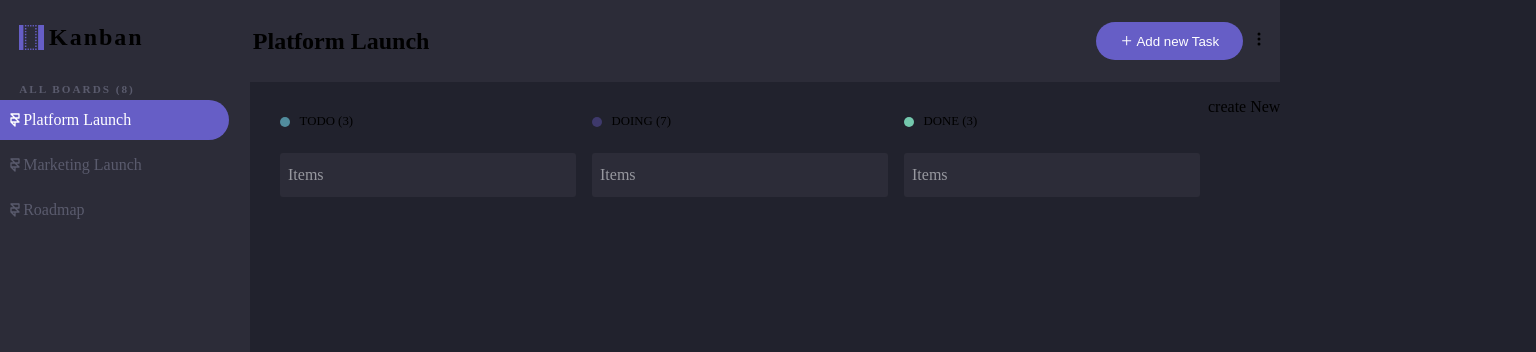
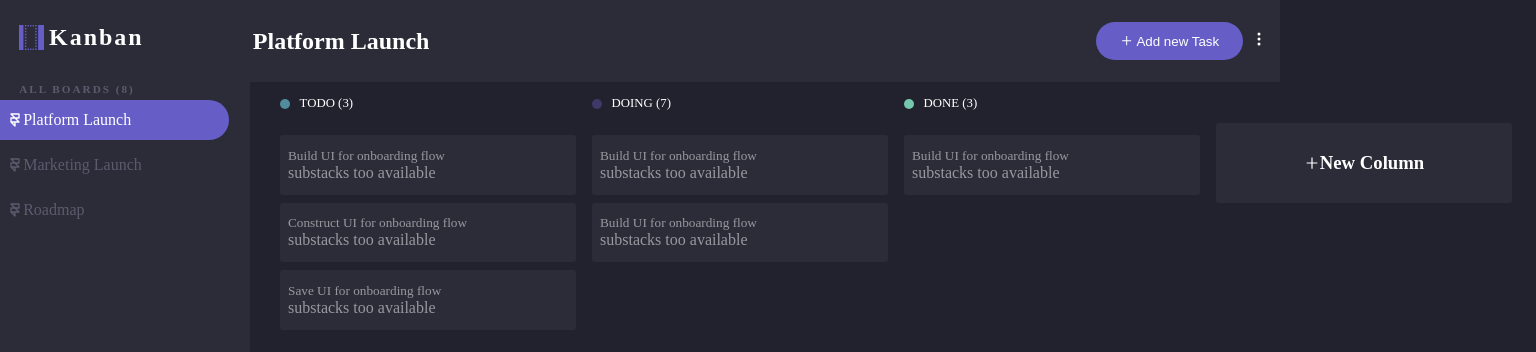
Before and after one commit to obodobright/PMA-Kanban, a Next.js app: page / in a window 1280 px wide. Shown: the top 352 px of the page, 1536 px wide, since content can reach past the window. Built offline with nearby package versions, Linux system fonts and the light colour scheme.

Commit message:
drag drop fixtures, plenty bugs

```diff
--- a/component/Navbar/index.tsx
+++ b/component/Navbar/index.tsx
@@ -5,6 +5,7 @@ import { BsThreeDotsVertical } from "react-icons/bs"
 
 const NavBar: React.FC = () => {
     return (
+        <section style={{ position: "fixed", width: "100%" }}>
             <main className={styles["nav-container"]}>
                 <section className={styles["nav-items"]}>
                     <h2>Platform Launch</h2>
@@ -19,6 +20,7 @@ const NavBar: React.FC = () => {
                     </div>
                 </section>
             </main>
+        </section>
     )
 }
 export default NavBar;
--- a/component/Navbar/nav.module.css
+++ b/component/Navbar/nav.module.css
@@ -1,10 +1,10 @@
 .nav-container {
-    width: 100%;
+    /* width: 100%; */
     padding: 1.3rem 0.8rem;
     background-color: #2c2c38;
     overflow: hidden;
     margin-left: 15rem;
-    position: sticky;
+    position: relative;
     top: 0;
 }
 
--- a/helpers/boardData.ts
+++ b/helpers/boardData.ts
@@ -6,20 +6,29 @@ export const boardData: boardProps[] = [
     tag: "todo",
     tagColor: "#518c9d",
     total: 3,
-    items: [{ title: "Build UI for onboarding flow", description: "substacks too available" }],
+    items: [
+      { id: 1, title: "Build UI for onboarding flow", description: "substacks too available" },
+      { id: 2, title: "Construct UI for onboarding flow", description: "substacks too available" },
+      { id: 3, title: "Save UI for onboarding flow", description: "substacks too available" },
+    ],
   },
   {
     id: 2,
     tag: "doing",
     tagColor: "#3e396b",
     total: 7,
-    items: [{ title: "Build UI for onboarding flow", description: "substacks too available" }],
+    items: [
+      { id: 1, title: "Build UI for onboarding flow", description: "substacks too available" },
+      { id: 2, title: "Build UI for onboarding flow", description: "substacks too available" },
+    ],
   },
   {
     id: 3,
     tag: "done",
     tagColor: "#74c8ad",
     total: 3,
-    items: [{ title: "Build UI for onboarding flow", description: "substacks too available" }],
+    items: [
+      { id: 3, title: "Build UI for onboarding flow", description: "substacks too available" },
+    ],
   },
 ];
--- a/helpers/types.ts
+++ b/helpers/types.ts
@@ -1,6 +1,7 @@
 export interface boardItemProps {
   title?: string;
   description?: string;
+  id: number;
 }
 export interface boardProps {
   id: number;
--- a/package.json
+++ b/package.json
@@ -16,6 +16,8 @@
     "eslint-config-next": "13.2.4",
     "next": "13.2.4",
     "react": "18.2.0",
+    "react-dnd": "^16.0.1",
+    "react-dnd-html5-backend": "^16.0.1",
     "react-dom": "18.2.0",
     "react-icons": "^4.8.0",
     "typescript": "5.0.3"
--- a/pages/Platform/Board.tsx
+++ b/pages/Platform/Board.tsx
@@ -1,22 +1,57 @@
-import React from "react";
+"use client"
+import React, { useRef, useState } from "react";
 import styles from "./style.module.css"
 import { boardProps } from "../../helpers/types";
 import ItemCard from "./ItemCard";
+import { DndProvider } from "react-dnd";
+import { HTML5Backend } from "react-dnd-html5-backend"
+import { useDrop } from "react-dnd"
+import { boardItemProps } from "../../helpers/types";
 
 interface boardProp {
     data: boardProps;
 }
 const BoardContainer: React.FC<boardProp> = ({ data }) => {
+    const [board, setBoard] = useState(data)
+    const [{ isOver }, drop] = useDrop(() => ({
+        accept: "boardItem",
+        drop: (item: any) => addItemToBoard(item.id),
+        collect: (monitor) => ({
+            isOver: !!monitor.isOver(),
+        })
+    }))
+
+    const addItemToBoard = (id: any) => {
+        console.log(id, `id ${id} was moved`);
+        const itemList = data.items?.filter((item) => id === item.id);
+        setBoard((prev) => ({
+            ...prev,
+            items: [...prev.items, itemList]
+        }))
+    }
+    const dragRef = useRef(null);
+
+    const onDragStart = (e: React.DragEvent, position?: any) => {
+        dragRef.current = position;
+        e.dataTransfer.setData("item", position)
+        // console.log(e.target.value);
+        console.log(position, "position")
+    }
+
     return (
-        <main>
-            <div className={styles["board-wrapper"]}>
+        <main ref={drop}>
+            <div className={styles["board-wrapper"]} >
                 <span className={styles["board-top-flex"]} >
                     <div className={`${styles.rounded} `} style={{ backgroundColor: data.tagColor }} />
                     <h4>{data.tag} ({data.total})</h4>
                 </span>
             </div>
-            <ItemCard />
+            {board.items?.map((dt, i) => (
+                <ItemCard index={i} onDragStart={onDragStart} ref={dragRef} key={i} data={dt} />
+            ))}
+
         </main>
+
     )
 }
 export default BoardContainer
--- a/pages/Platform/ItemCard.tsx
+++ b/pages/Platform/ItemCard.tsx
@@ -1,8 +1,31 @@
+"use client"
+
 import React from "react"
 import styles from "./style.module.css"
-const ItemCard: React.FC = () => {
+import { useRef } from "react";
+import { boardItemProps } from "../../helpers/types";
+import { useDrag } from "react-dnd"
+interface itemProp {
+    data: boardItemProps;
+    ref: React.Ref<HTMLDivElement>;
+    onDragStart: (e: React.DragEvent, position: any) => void;
+    index: number;
+}
+
+const ItemCard: React.FC<itemProp> = ({ data, index, ref, onDragStart }) => {
+    const [{ isDragging }, drag] = useDrag(() => ({
+        type: "boardItem",
+        item: data,
+        collect: (monitor) => ({
+            isDragging: !!monitor.isDragging(),
+        })
+    }))
+
     return (
-        <div className={styles["items-card"]}>Items</div>
+        <div style={isDragging ? { border: "1px solid pink" } : { border: "0px" }} className={styles["items-card"]} ref={drag}>
+            <h5>{data.title}</h5>
+            <p>{data.description}</p>
+        </div>
     )
 }
 export default ItemCard
--- a/pages/Platform/NewBoard.tsx
+++ b/pages/Platform/NewBoard.tsx
@@ -1,8 +1,15 @@
 import React from "react";
-
+import { AiOutlinePlus } from "react-icons/ai"
+import styles from "./style.module.css"
 const NewBoard: React.FC = () => {
     return (
-        <div>create New</div>
+        <section className={styles["newB-container"]}>
+            <p>{null}</p>
+            <div className={styles["content-flex"]}>
+                <AiOutlinePlus />
+                <h3>New Column</h3>
+            </div>
+        </section>
     )
 }
 export default NewBoard
--- a/pages/Platform/index.tsx
+++ b/pages/Platform/index.tsx
@@ -1,23 +1,27 @@
+"use client"
 import React from "react"
 import styles from "./style.module.css"
 import Layout from "../../component/Layout"
 import BoardContainer from "./Board"
 import NewBoard from "./NewBoard"
 import { boardData } from "../../helpers/boardData"
+import { DndProvider } from "react-dnd"
+import { HTML5Backend } from "react-dnd-html5-backend"
 
 const PlatformLaunch: React.FC = () => {
     return (
         <Layout>
+            <DndProvider backend={HTML5Backend}>
                 <main className={styles["p-container"]}>
                     <section className={styles["board-flex"]}>
                         {boardData.map((board) => (
                             <BoardContainer key={board.id} data={board} />
-
                         ))}
 
                         <NewBoard />
                     </section>
                 </main>
+            </DndProvider>
         </Layout>
     )
 }
--- a/pages/Platform/style.module.css
+++ b/pages/Platform/style.module.css
@@ -1,7 +1,11 @@
 .p-container {
+    margin-top: 4rem;
+    width: 100%;
+    min-height: 100vh;
     width: 100%;
     margin-left: 16rem;
     padding: 1rem;
+    overflow: auto !important;
 }
 
 .board-flex {
@@ -39,4 +43,37 @@
     margin: 0.5rem;
     border-radius: 3px;
     color: #97989f;
+    cursor: grab;
+    cursor: -moz-grab;
+    cursor: -webkit-grab;
 }
+
+.items-card:active {
+    cursor: grabbing;
+    cursor: -moz-grabbing;
+    cursor: -webkit-grabbing;
+}
+
+.items-card h5 {
+    font: size 2rem;
+    font-weight: 500;
+}
+
+.newB-container {
+    padding: 1rem 0.5rem;
+}
+
+.newB-container p {
+    margin-bottom: 1rem;
+}
+
+.newB-container .content-flex {
+    padding: 1rem 0.5rem;
+    display: flex;
+    justify-content: center;
+    align-items: center;
+    background-color: #2c2c38;
+    margin-top: 1.7rem;
+    border-radius: 3px;
+    min-height: 10vh;
+}
--- a/src/app/globals.css
+++ b/src/app/globals.css
@@ -42,11 +42,12 @@
 html,
 body {
     max-width: 100vw;
-    overflow-x: hidden;
+    /* overflow-x: hidden; */
 }
 
 body {
-    color: rgb(var(--foreground-rgb));
+    /* color: rgb(var(--foreground-rgb)); */
+    color: white;
     background: #21222d;
     font-family: Poppins;
 }
```
Also changed, not shown: 1 other file (tests, documents, lock files or other folders). Lines whose indentation alone changed are shown as unchanged.
